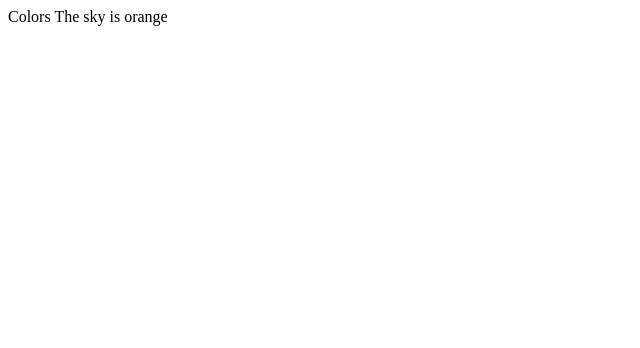
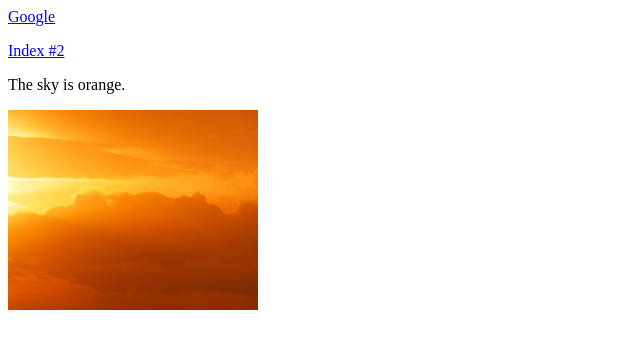
Before and after one commit to yellowparticle/yellowparticle.github.io, a plain HTML site: page index.html in a window 1280 px wide. Shown: the whole page, without its empty margins (0-640 px from the left). Drawn offline with Linux system fonts and the light colour scheme.

Commit message:
First Commit

```diff
--- a/index.html
+++ b/index.html
@@ -1,8 +1,13 @@
 <html>
 
     <head>
-        Colors
     </head>
-        <body>
-            The sky is orange
-        </body>
+
+    <body>
+        <p><a href="https://google.com">Google</a></p>
+        <p><a href="index2.html">Index #2</a></p>
+        <p>The sky is orange.</p>
+        <img src="orangesky.jpg" alt="Orange Sky" height="200" width="250">
+    </body>
+
+</html>
```
Also changed, not shown: index2.html (added, +13 -0 lines), red sky.jpg (added), 1 other file.
